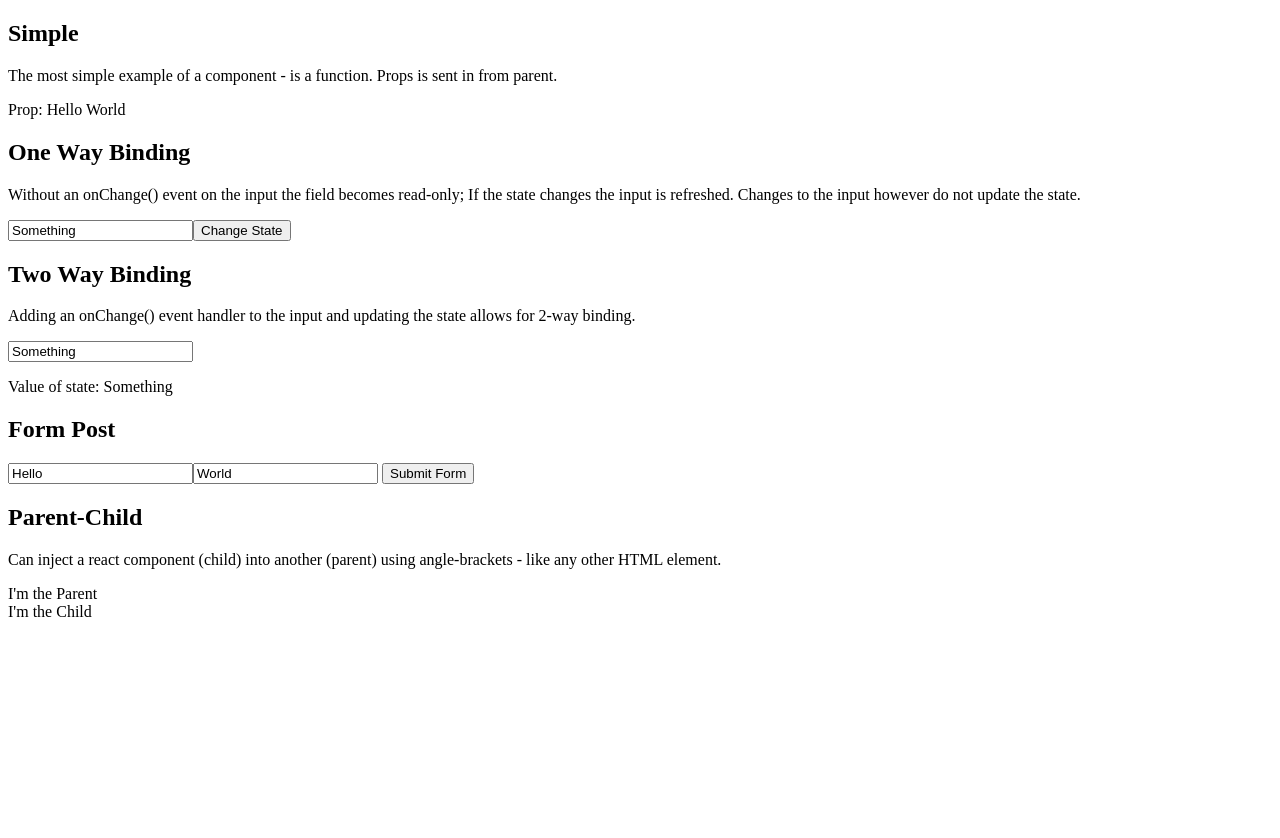
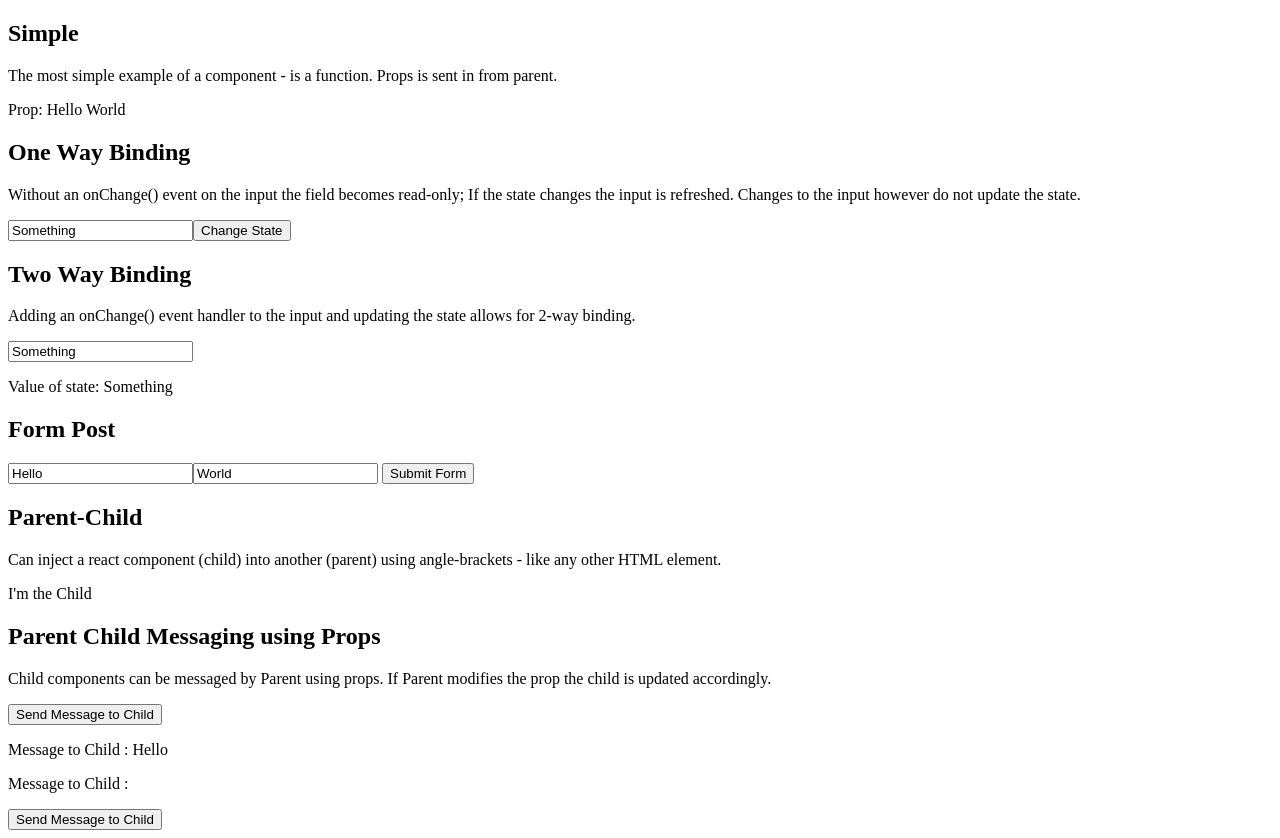
Before and after one commit to ScottVandervort/react-playground, a React (Create React App) app: page / in a window 1280 px wide. Before the commit the page ends 800 px from the top, so only its background shows below. Built offline with nearby package versions, Linux system fonts and the light colour scheme.

Commit message:
Added some more "recipes".

```diff
--- a/src/App.js
+++ b/src/App.js
@@ -4,6 +4,8 @@ import Simple from './Components/Simple';
 import OneWayBinding from './Components/OneWayBinding';
 import TwoWayBinding from './Components/TwoWayBinding';
 import ParentChild from './Components/ParentChild';
+import ParentChildMessagingProps from './Components/ParentChildMessagingProps';
+import ParentChildMessagingMethod from './Components/ParentChildMessagingMethod';
 //import logo from './logo.svg';
 //import './App.css';
 
@@ -26,6 +28,8 @@ class App extends Component {
         <TwoWayBinding/>
         <FormPost/>
         <ParentChild/>
+        <ParentChildMessagingProps/>
+        <ParentChildMessagingMethod/>
       </div>
     );
   }
--- a/src/Components/ParentChild.js
+++ b/src/Components/ParentChild.js
@@ -7,22 +7,11 @@ class ParentChild extends React.Component {
         <div>
           <h2>Parent-Child</h2>
           <p>Can inject a react component (child) into another (parent) using angle-brackets - like any other HTML element.</p>
-          <ParentChildParent/>
+          <ParentChildChild/>
         </div>
       );
     }
 
-  }
-
-  class ParentChildParent extends React.Component {
-    render() {
-      return (
-        <div>
-          I'm the Parent
-          <ParentChildChild/>
-        </div>
-      );
-    }
   }
 
   class ParentChildChild extends React.Component {
--- /dev/null
+++ b/src/Components/ParentChildMessagingMethod.js
@@ -0,0 +1,57 @@
+/* TODO:
+    - What if I call method on child? Is parent invoked?
+    - When parent calls method on child is it notified?
+    - What about grand children?
+*/
+
+import React from 'react';
+
+class ParentChildMessagingMethod extends React.Component {
+
+    constructor(props) {
+        super(props);
+        this.messages = [ "Hello", "Mars", "foo", "bar" ];
+        this.messageIndex = 0;
+    }
+
+    handleClick (e) {
+
+        this.messageIndex++;
+        if (this.messageIndex >= this.messages.length)
+            this.messageIndex = 0;
+
+        this.childComponent.sendMessage(this.messages[this.messageIndex]);
+    }
+
+    render() {
+        return (
+            <div>
+                <ParentChildMessagingMethodChild ref={ childComponent => { this.childComponent = childComponent; }}/>
+                <button onClick={(e) => this.handleClick(e)}>Send Message to Child</button>
+            </div>
+        );
+    }
+}
+
+class ParentChildMessagingMethodChild extends React.Component {
+
+    constructor(props) {
+        super(props);
+        this.state = {  myValue : "" };
+      }
+
+    render() {
+        return (
+            <div>
+                <p>Message to Child : {this.state.myValue} </p>
+            </div>
+        );
+    }
+
+    sendMessage ( message ) {
+        this.setState({"myValue" : message});
+        return "Hello Parent!";
+    }
+}
+
+export default ParentChildMessagingMethod;
--- /dev/null
+++ b/src/Components/ParentChildMessagingProps.js
@@ -0,0 +1,44 @@
+import React from 'react';
+
+class ParentChildMessagingProps extends React.Component {
+
+    constructor(props) {
+        super(props);
+        this.messages = [ "Hello", "Mars", "foo", "bar" ];
+        this.messageIndex = 0;
+        this.state = { "message" : this.messages[this.messageIndex] };
+      }
+
+    handleClick (e) {
+
+        this.messageIndex++;
+        if (this.messageIndex >= this.messages.length)
+            this.messageIndex = 0;
+
+        this.setState({"message" : this.messages[this.messageIndex]});
+    }
+
+    render() {
+        return (
+            <div>
+                <h2>Parent Child Messaging using Props</h2>
+                <p>Child components can be messaged by Parent using props. If Parent modifies the prop the child is updated accordingly.</p>
+                <button onClick={(e) => this.handleClick(e)}>Send Message to Child</button>
+                <ParentChildMessagingPropsChild message={this.state.message}/>
+            </div>
+        );
+    }
+}
+
+class ParentChildMessagingPropsChild extends React.Component {
+
+    render() {
+        return (
+            <div>
+                <p>Message to Child : {this.props.message}</p>
+            </div>
+        );
+    }
+}
+
+export default ParentChildMessagingProps;
```
Also changed, not shown: notes.txt.
